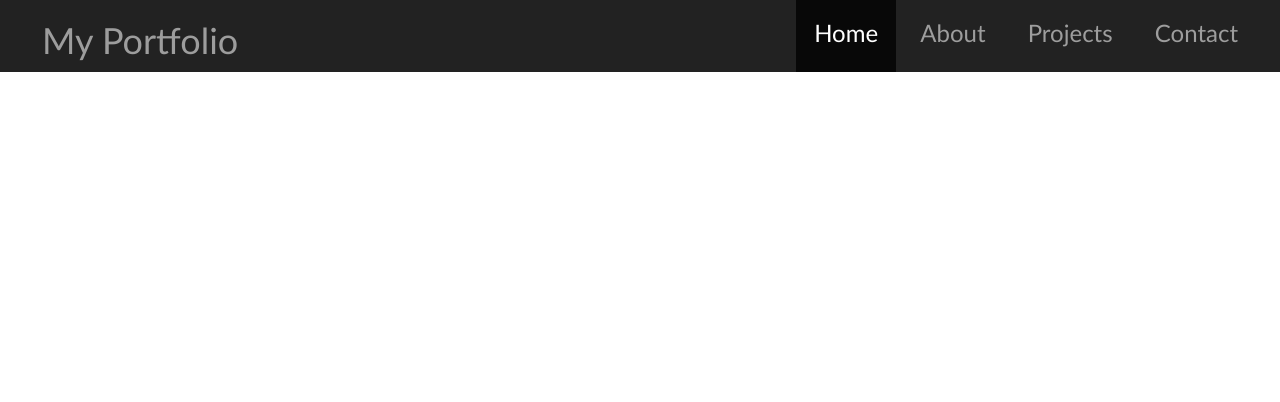
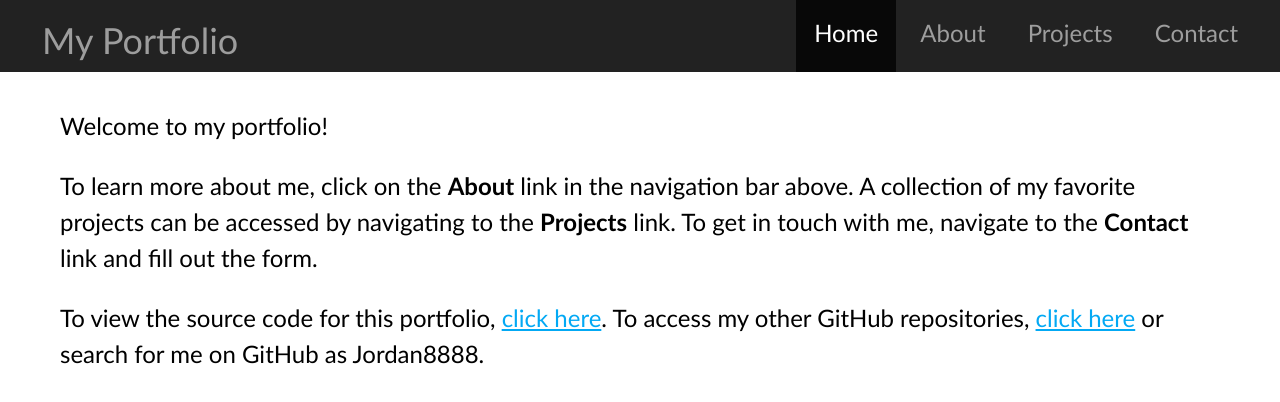
Before and after one commit to Jordan-Sang/Jordan-Sang.github.io, a plain HTML site: page home.html in a window 1280 px wide. Drawn offline with Linux system fonts and the light colour scheme.

Commit message:
Add page content

```diff
--- a/home.html
+++ b/home.html
@@ -22,5 +22,10 @@
             <a href="./contact.html"><p>Contact</p></a>
         </div>
     </header>
+    <main>
+        <p>Welcome to my portfolio!</p>
+        <p>To learn more about me, click on the <strong>About</strong> link in the navigation bar above. A collection of my favorite projects can be accessed by navigating to the <strong>Projects</strong> link. To get in touch with me, navigate to the <strong>Contact</strong> link and fill out the form.</p>
+        <p>To view the source code for this portfolio, <a href="https://github.com/Jordan8888/Jordan8888.github.io" target="_blank">click here</a>. To access my other GitHub repositories, <a href="https://github.com/Jordan8888" target="_blank">click here</a> or search for me on GitHub as Jordan8888.</p>
+    </main>
 </body>
 </html>
--- a/styles/home.css
+++ b/styles/home.css
@@ -0,0 +1,13 @@
+main {
+    margin: 1.5rem 1.5rem;
+    line-height: 1.5;
+}
+
+main p {
+    margin: 1rem;
+}
+
+main a, main a:hover {
+    text-decoration: underline;
+    color: #03A9F4;
+}
```
